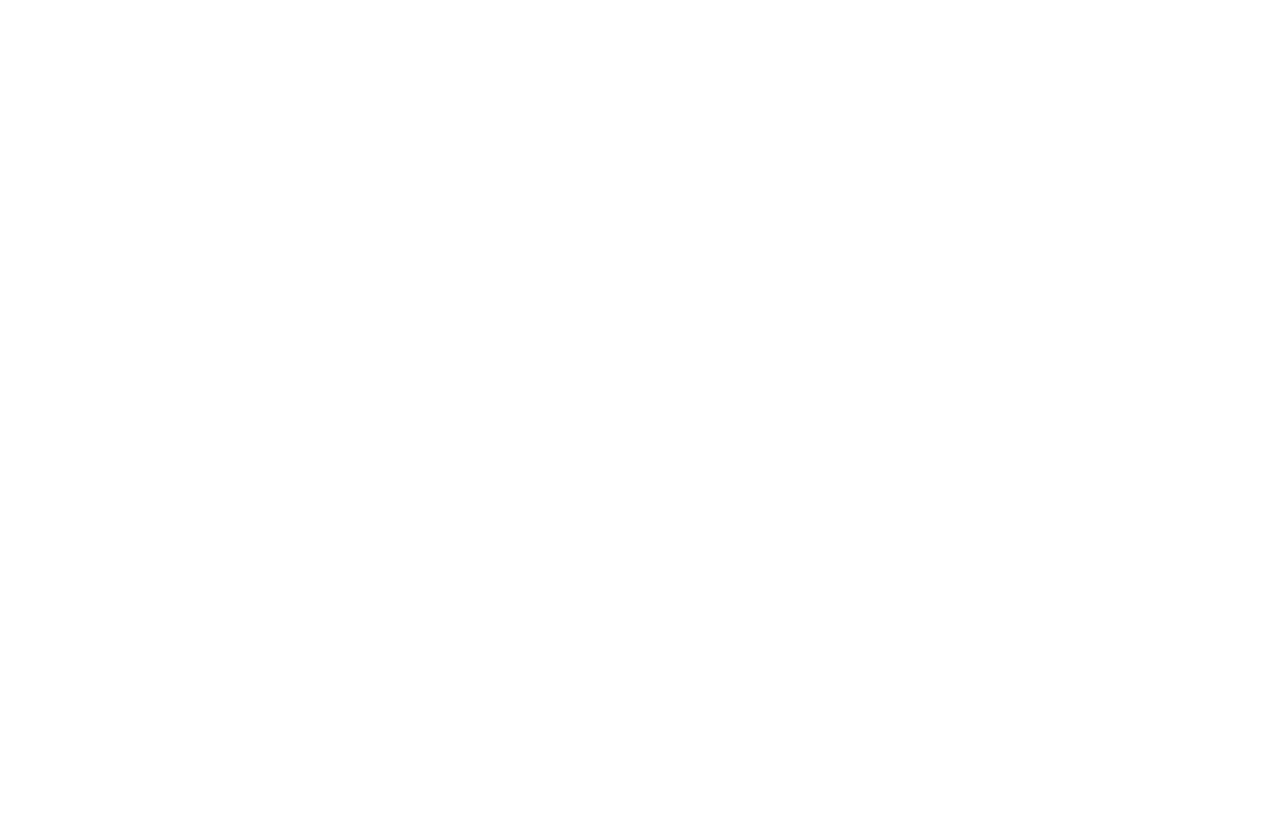
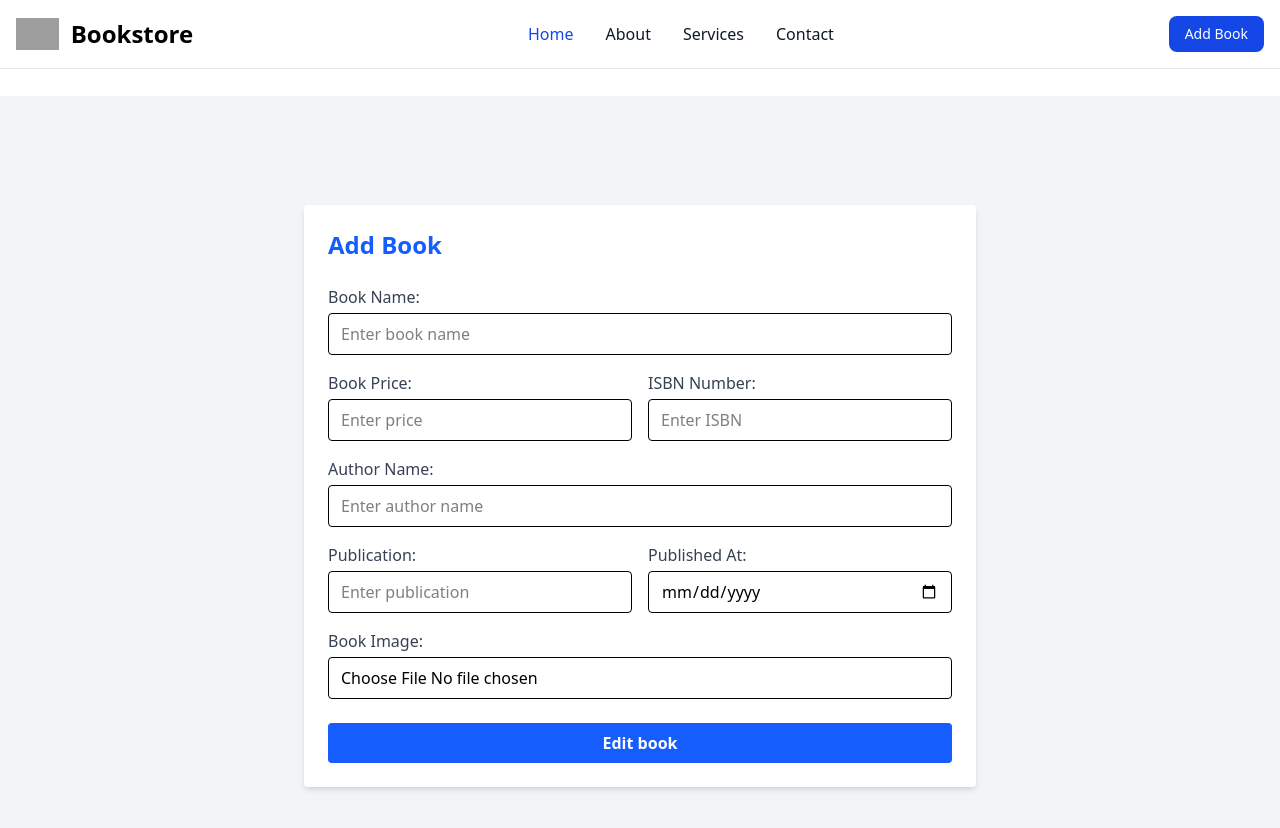
Before and after one commit to shreyaNeupane/Mern2.0_LMSReact, a React (Vite) app: page /editBook/1 in a window 1280 px wide. Before the commit this address had no page. Shown: the top 828 px of the page. Before the commit the page ends 800 px from the top, so only its background shows below. Built offline with nearby package versions, Linux system fonts and the light colour scheme; no server answers; grey boxes are pictures that could not be loaded.

Commit message:
learn about edit , ngrok

```diff
--- a/src/App.jsx
+++ b/src/App.jsx
@@ -3,6 +3,7 @@
 import Home from "./pages/home/Home";
 import SingleBook from './pages/singleBook/SingleBook';
 import AddBook from "./pages/addBook/AddBook";
+import EditBook from "./pages/editBook/EditBook";
 
 const App = () => {
   return (
@@ -11,6 +12,7 @@
         <Route path="/" element={<Home />} />
         <Route path="/book/:id" element={<SingleBook />} />
         <Route path="/addBook" element={<AddBook />} />
+        <Route path="/editBook/:id" element={<EditBook />} />
       </Routes>
     </BrowserRouter>
   );
--- a/src/pages/editBook/EditBook.jsx
+++ b/src/pages/editBook/EditBook.jsx
@@ -0,0 +1,197 @@
+import axios from 'axios';
+import React, { useEffect, useState } from 'react'
+import { useNavigate, useParams } from 'react-router-dom';
+import Navbar from '../components/Navbar';
+
+const EditBook = () => {
+    const {id} = useParams()
+    const navigate = useNavigate();
+    const [data, setData] = useState({
+      bookName: "",
+      bookPrice: "",
+      isbnNumber: "",
+      authorName: "",
+      publishedAt: "",
+      publication: "",
+    });
+
+    const [image, setImage] = useState(null);
+
+    const handleChange = (e) => {
+      const { name, value } = e.target;
+      setData({
+        ...data,
+        [name]: value,
+      });
+    };
+
+    const handleSubmit = async (e) => {
+      e.preventDefault();
+      const formData = new FormData();
+
+      Object.entries(data).forEach(([key, value]) => {
+        formData.append(key, value);
+      });
+      formData.append("image", image);
+
+      const response = await axios.patch("http://localhost:3000/book/" + id, formData);
+      if (response.status === 200) {
+        navigate("/book/"+ id);
+      } else {
+        alert("Something went wrong");
+      }
+    };
+
+    const fetchBook = async() => {
+      const response = await axios.get("http://localhost:3000/book/" + id)
+      if(response.status === 200){
+        console.log(response.data.data)
+        setData(response.data.data)
+      }
+    }
+    useEffect(()=>{
+      fetchBook()
+    },[])
+
+  return (
+    <>
+      <Navbar />
+      <div className="mt-24 flex items-center justify-center min-h-screen bg-gray-100">
+        <div className="bg-white p-6 rounded shadow-md w-full max-w-2xl">
+          <h2 className="text-2xl font-semibold text-blue-600 mb-6">
+            Add Book
+          </h2>
+
+          <form onSubmit={handleSubmit}>
+            <div className="mb-4">
+              <label htmlFor="bookName" className="block text-gray-700 mb-1">
+                Book Name:
+              </label>
+              <input
+                type="text"
+                value={data.bookName}
+                id="bookName"
+                name="bookName"
+                className="w-full px-3 py-2 border rounded focus:outline-none focus:ring-2 focus:ring-blue-500"
+                placeholder="Enter book name"
+                onChange={handleChange}
+              />
+            </div>
+
+            {/* Two-column row: Book Price & ISBN */}
+            <div className="mb-4 grid grid-cols-1 sm:grid-cols-2 gap-4">
+              <div>
+                <label htmlFor="bookPrice" className="block text-gray-700 mb-1">
+                  Book Price:
+                </label>
+                <input
+                  type="number"
+                  value={data.bookPrice}
+                  id="bookPrice"
+                  name="bookPrice"
+                  className="w-full px-3 py-2 border rounded focus:outline-none focus:ring-2 focus:ring-blue-500"
+                  placeholder="Enter price"
+                  onChange={handleChange}
+                />
+              </div>
+
+              <div>
+                <label
+                  htmlFor="isbnNumber"
+                  className="block text-gray-700 mb-1"
+                >
+                  ISBN Number:
+                </label>
+                <input
+                  type="number"
+                  value={data.isbnNumber}
+                  id="isbnNumber"
+                  name="isbnNumber"
+                  className="w-full px-3 py-2 border rounded focus:outline-none focus:ring-2 focus:ring-blue-500"
+                  placeholder="Enter ISBN"
+                  onChange={handleChange}
+                />
+              </div>
+            </div>
+
+            <div className="mb-4">
+              <label htmlFor="authorName" className="block text-gray-700 mb-1">
+                Author Name:
+              </label>
+              <input
+                type="text"
+                id="authorName"
+                value={data.authorName}
+                name="authorName"
+                className="w-full px-3 py-2 border rounded focus:outline-none focus:ring-2 focus:ring-blue-500"
+                placeholder="Enter author name"
+                onChange={handleChange}
+              />
+            </div>
+
+            {/* Two-column row: Publication & Published At */}
+            <div className="mb-4 grid grid-cols-1 sm:grid-cols-2 gap-4">
+              <div>
+                <label
+                  htmlFor="publication"
+                  className="block text-gray-700 mb-1"
+                >
+                  Publication:
+                </label>
+                <input
+                  type="text"
+                  id="publication"
+                  value={data.publication}
+                  name="publication"
+                  className="w-full px-3 py-2 border rounded focus:outline-none focus:ring-2 focus:ring-blue-500"
+                  placeholder="Enter publication"
+                  onChange={handleChange}
+                />
+              </div>
+
+              <div>
+                <label
+                  htmlFor="publishedAt"
+                  className="block text-gray-700 mb-1"
+                >
+                  Published At:
+                </label>
+                <input
+                  type="date"
+                  id="publishedAt"
+                  name="publishedAt"
+                  value={data.publishedAt}
+                  className="w-full px-3 py-2 border rounded focus:outline-none focus:ring-2 focus:ring-blue-500"
+                  onChange={handleChange}
+                />
+              </div>
+            </div>
+
+            <div className="mb-6">
+              <label htmlFor="image" className="block text-gray-700 mb-1">
+                Book Image:
+              </label>
+              <input
+                type="file"
+                id="image"
+                name="image"
+                // file is stored in array because it is single and only store once at zero index
+                onChange={(e) => setImage(e.target.files[0])}
+                className="w-full px-3 py-2 border border-black rounded focus:outline-none focus:ring-2 focus:ring-blue-500"
+              />
+            </div>
+
+            <button
+              type="submit"
+              className="w-full bg-blue-600 hover:bg-blue-700 text-white font-semibold py-2 rounded"
+            >
+              Edit book
+            </button>
+          </form>
+        </div>
+      </div>
+    </>
+  );
+}
+
+export default EditBook
--- a/src/pages/singleBook/SingleBook.jsx
+++ b/src/pages/singleBook/SingleBook.jsx
@@ -1,9 +1,11 @@
 import React, { useEffect, useState } from "react";
 import Navbar from "../components/Navbar";
-import { useNavigate, useParams } from "react-router-dom";
+import { Link, useNavigate, useParams } from "react-router-dom";
 import axios from "axios";
+import EditBook from './../editBook/EditBook';
 
 const SingleBook = () => {
+
   const navigate = useNavigate();
   const {id} = useParams()
   const [book , setBook] = useState({})
@@ -32,29 +34,49 @@
   return (
     <>
       <Navbar />
-      <div class="max-w-sm rounded overflow-hidden shadow-lg my-25 bg-blue-100">
+
+      <div className="flex items-center justify-center min-h-screen p-4">
+        <a
+          href="#"
+          className="flex flex-col items-center bg-white border border-gray-200 rounded-lg shadow-sm md:flex-row md:max-w-xl hover:bg-gray-100 dark:border-gray-700 dark:bg-gray-800 dark:hover:bg-gray-700"
+        >
+          {/* Image container - set fixed width for md+ screens */}
+          <div className="w-full md:w-1/2">
             <img
-          class="w-full"
+              className="w-full h-48  md:h-full object-cover rounded-t-lg md:rounded-l-lg md:rounded-tr-none"
               src={
-            book.imageUrl
-              ? book.imageUrl
-              : "https://media.istockphoto.com/id/944631208/photo/education-concept-with-book-in-library.jpg?s=612x612&w=0&k=20&c=uJF-uOU5MRR-iwXqJEPAdXeaH-VJ-nqt6TdKUpEdEkk="
+                book.imageUrl ||
+                "https://media.istockphoto.com/id/944631208/photo/education-concept-with-book-in-library.jpg?s=612x612&w=0&k=20&c=uJF-uOU5MRR-iwXqJEPAdXeaH-VJ-nqt6TdKUpEdEkk="
               }
-          alt="Sunset in the mountains"
+              alt="Book cover"
             />
-        <div class="px-6 py-4">
-          <div class="font-bold text-xl mb-2">{book.bookName}</div>
-          <p class="text-gray-700 text-base">{book.bookPrice}</p>
-          <p class="text-gray-700 text-base">{book.authorName}</p>
-          <p class="text-gray-700 text-base">{book.publishedAt}</p>
-          <p class="text-gray-700 text-base">{book.isbnNumber}</p>
+          </div>
+
+          {/* Content container - takes remaining space */}
+          <div className="w-full md:w-2/3 p-4 bg-blue-700 text-white">
+            <div className="font-bold text-xl mb-2">{book.bookName}</div>
+            <p className="mb-1">Price: ${book.bookPrice}</p>
+            <p className="mb-1">Author: {book.authorName}</p>
+            <p className="mb-1">Published: {book.publishedAt}</p>
+            <p className="mb-4">ISBN: {book.isbnNumber}</p>
             <button
-            type="button" onClick={DeleteBook}
-            class="focus:outline-none text-white bg-purple-700 hover:bg-purple-800 focus:ring-4 focus:ring-purple-300 font-medium rounded-lg text-sm px-5 py-2.5 mb-2 dark:bg-purple-600 dark:hover:bg-purple-700 dark:focus:ring-purple-900"
+              type="button"
+              onClick={DeleteBook}
+              className="w-full md:w-auto focus:outline-none text-white bg-purple-700 hover:bg-purple-800 focus:ring-4 focus:ring-purple-300 font-medium rounded-lg text-sm px-5 py-2.5 dark:bg-purple-600 dark:hover:bg-purple-700 dark:focus:ring-purple-900"
             >
               Delete
             </button>
+            <Link to={`/editBook/${book._id}`}>
+            <button
+              type="button"
+              className="w-full md:w-auto  focus:outline-none text-white bg-purple-700 hover:bg-purple-800 focus:ring-4 focus:ring-purple-300 font-medium rounded-lg text-sm px-5 py-2.5 dark:bg-purple-600 dark:hover:bg-purple-700 dark:focus:ring-purple-900 ml-3.5"
+            >
+              Edit
+            </button>
+            </Link>
+
           </div>
+        </a>
       </div>
     </>
   );
```
Lines whose indentation alone changed are shown as unchanged.
